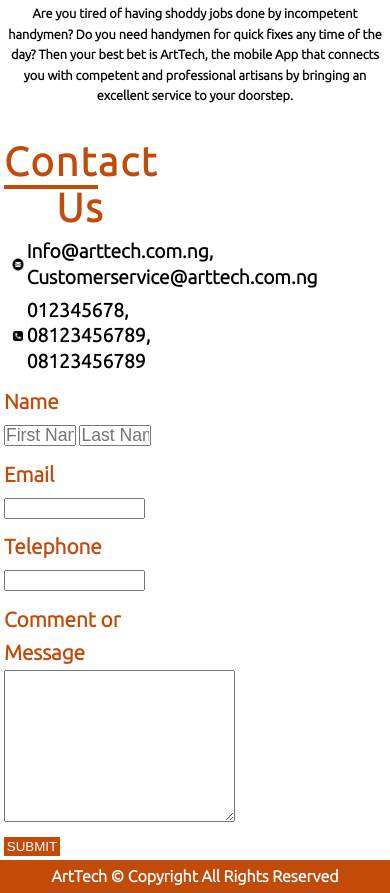
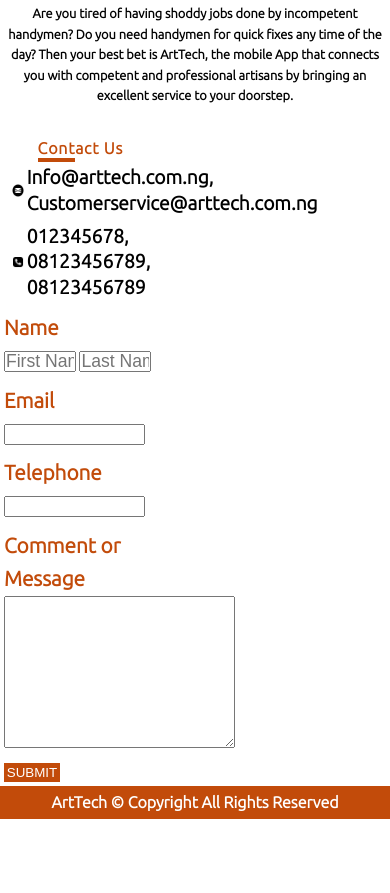
Before and after one commit to SharonSoul/ArtTech, a plain HTML site: page index.html in a window 390 px wide. Shown: the part 1086-1979 px from the top of the page. After the commit the page ends 1905 px from the top, so only its background shows below. Drawn offline with Linux system fonts and the light colour scheme.

Commit message:
Modified the h3 under the contact and the third section

```diff
--- a/style.css
+++ b/style.css
@@ -422,7 +422,7 @@ button:hover {
     .rightThird h4 {
         font-size: 100%;
     }
-    .contactLeft h3 {
+    #contactSection h3, .thirdSection h3 {
         font-size: 120%;
         text-align: center;
     }
@@ -457,7 +457,7 @@ button:hover {
     .rightThird h4 {
         font-size: 80%;
     }
-    .contactLeft h3, .rightThird h3 {
+    #contactSection h3, .thirdSection h3 {
         font-size: 100%;
         text-align: center;
     }
```
